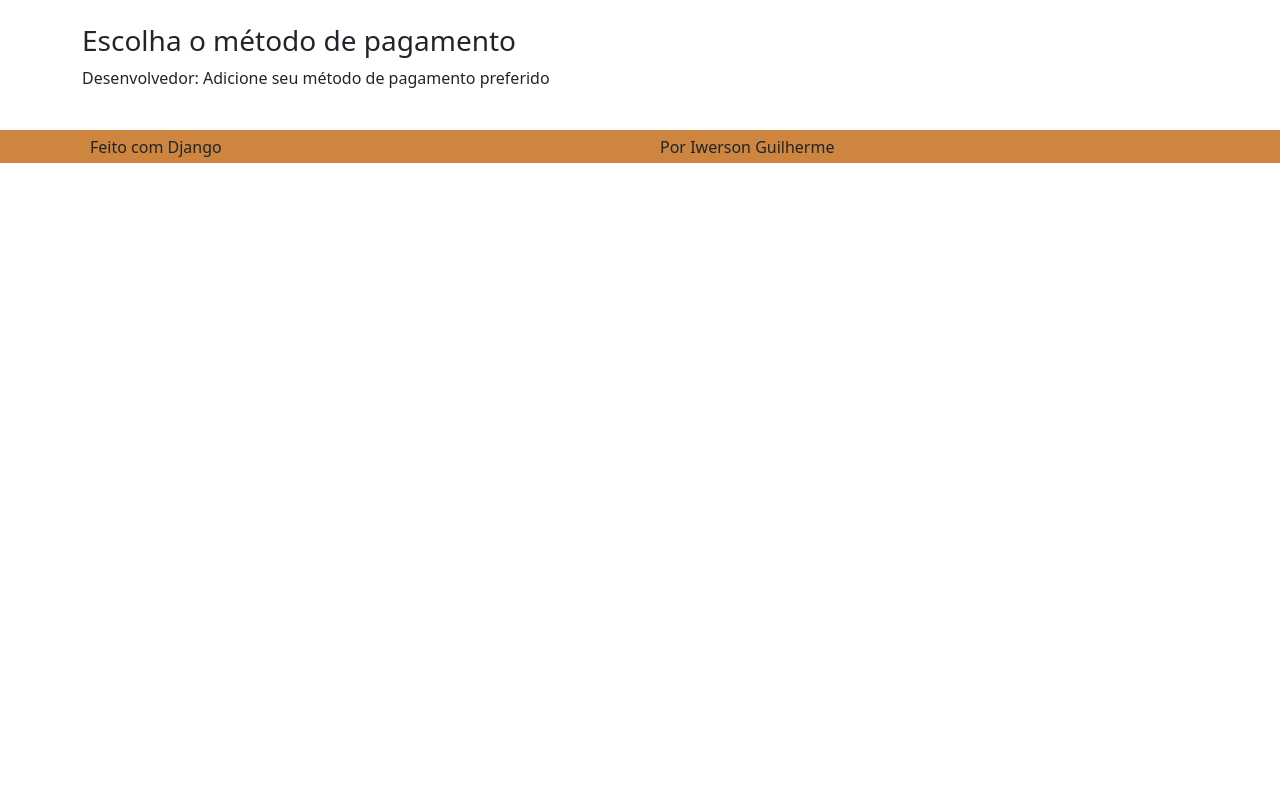
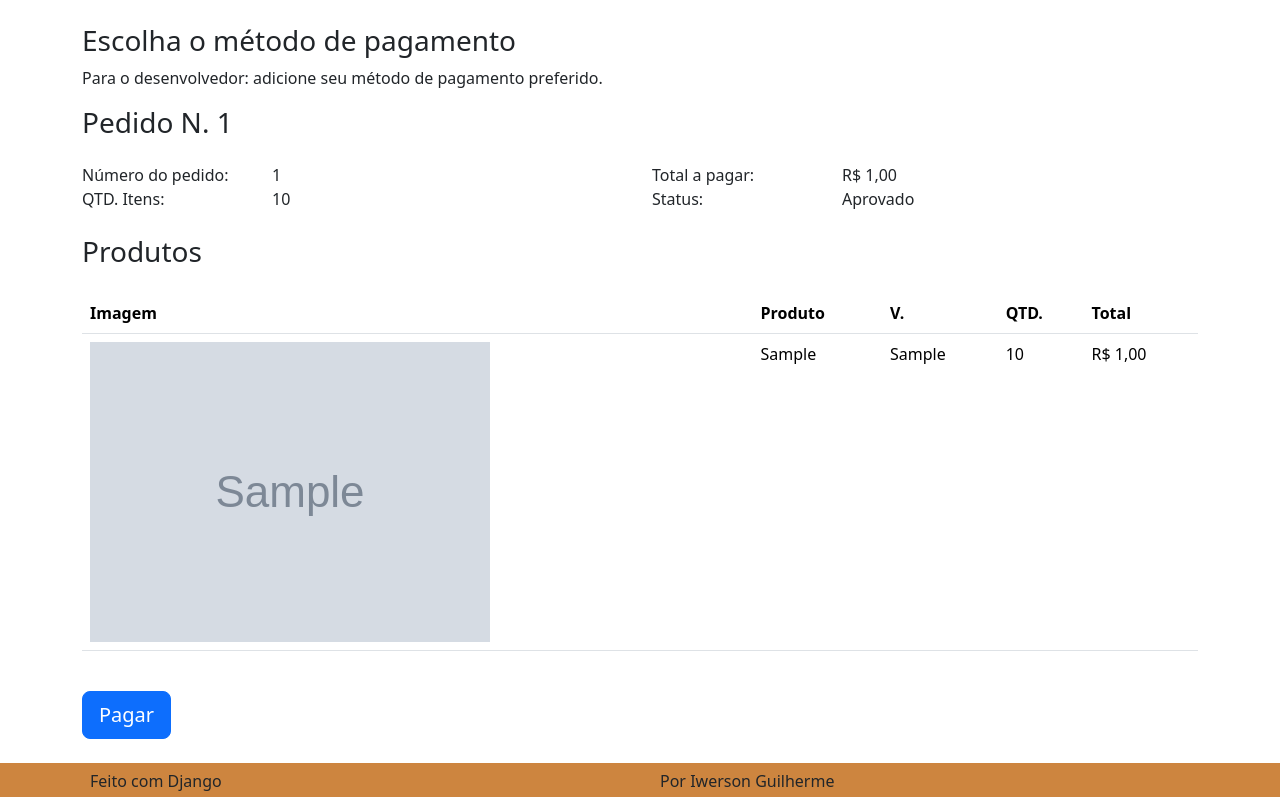
Before and after one commit to owleyes62/To-chiQ-E_commerce-, a Django app: page /pedido/pagar/1 in a window 1280 px wide. Shown: the part 146-943 px from the top of the page. Before the commit the page ends 309 px from the top, so only its background shows below. Run offline with Django 4.2, Linux system fonts and the light colour scheme; a user stored in the database is signed in; tables that the repository leaves empty hold one stand-in row (values such as "Sample post"); grey boxes marked "Sample" are stand-in pictures; some libraries are stand-ins or nearby versions.

Commit message:
atualizando pagina e sistema de pagamento

```diff
--- a/pedido/templates/pedido/pagar.html
+++ b/pedido/templates/pedido/pagar.html
@@ -1,11 +1,25 @@
 {% extends 'base.html' %}
+
+{% block titulo %}Pagamento | {% endblock %}
+
+{% load omfilters %}
+{% load static %}
 
 {% block conteudo %}
 <div class="row">
     <div class="col">
         <h3>Escolha o método de pagamento</h3>
-        <p>Desenvolvedor: Adicione seu método de pagamento preferido</p>
+        <p>Para o desenvolvedor: adicione seu método de pagamento preferido.</p>
     </div>
 </div>
 
+{% include 'parciais/_pedido.html' %}
+
+<div class="row mt-4">
+    <div class="col">
+        <a href="#" class="btn btn-primary btn-block btn-lg">Pagar</a>
+    </div>
+</div>
+
+
 {% endblock %}
--- a/templates/parciais/_pedido.html
+++ b/templates/parciais/_pedido.html
@@ -1,5 +1,5 @@
 {% load static %}
-{% omfilters %}
+{% load omfilters %}
 
 <div class="row">
     <div class="col">
@@ -9,7 +9,7 @@
             <div class="col-lg-2 font-weight-bold">Número do pedido:</div>
             <div class="col-lg-4">{{ pedido.id }}</div>
             <div class="col-lg-2 font-weight-bold">Total a pagar:</div>
-            <div class="col-lg-4">{{ pedido.total|preco_formatado }}</div>
+            <div class="col-lg-4">{{ pedido.preco_t|preco_formatado }}</div>
 
             <div class="col-lg-2 font-weight-bold">QTD. Itens:</div>
             <div class="col-lg-4">{{ pedido.qtd_total }}</div>
```
